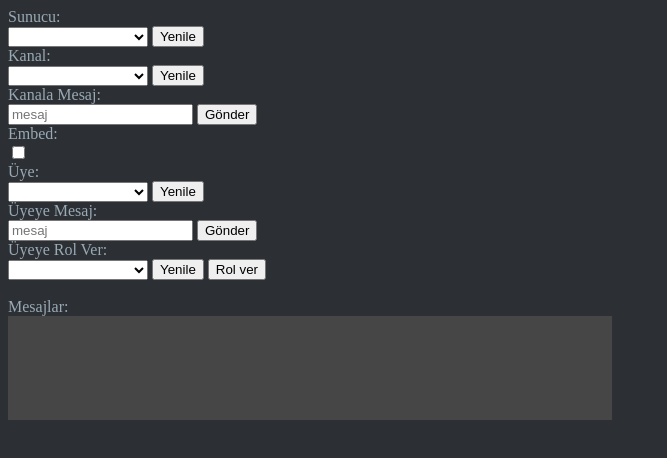
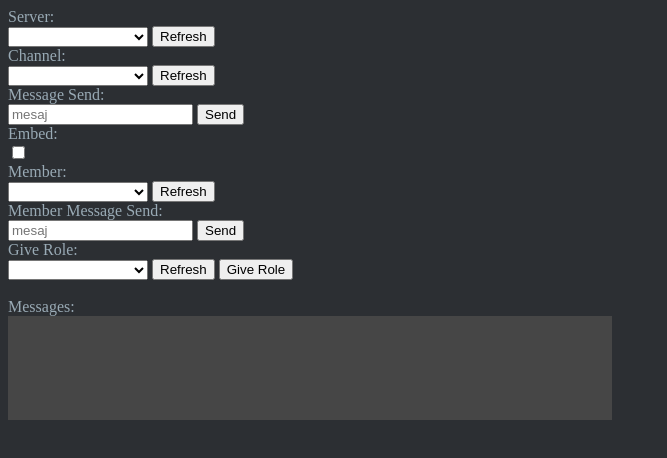
Before and after one commit to WindTR/electron-panel, an Electron app: page views/index.html in a window 1280 px wide. Shown: the whole page, without its empty margins (0-667 px from the left). Drawn offline with Linux system fonts and the light colour scheme; no server answers.

Commit message:
Update index.html

```diff
--- a/views/index.html
+++ b/views/index.html
@@ -7,17 +7,17 @@
     <link rel="stylesheet" href="../assets/style.css">
 </head>
 <body>
-    <div class="yaziclass">Sunucu:</div>
+    <div class="yaziclass">Server:</div>
     <select id="selectsw" style="width: 140px; height: 20px;"></select>
-    <button id="yenilesw">Yenile</button>
+    <button id="yenilesw">Refresh</button>
     <br>
-    <div class="yaziclass">Kanal:</div>
+    <div class="yaziclass">Channel:</div>
     <select id="sunucular" style="width: 140px; height: 20px;"></select>
-    <button id="yenile">Yenile</button>
+    <button id="yenile">Refresh</button>
     <br>
-    <div class="yaziclass">Kanala Mesaj:</div>
+    <div class="yaziclass">Message Send:</div>
     <input type="text" placeholder="mesaj" id="testinp" required="true">
-    <button id="test">Gönder</button>
+    <button id="test">Send</button>
     <br>
     <div class="yaziclass">Embed:</div> <input type="checkbox" id="checkbox" onclick="chckbx()">
     <div class="test" id="divtest" style="display: none;">
@@ -32,21 +32,21 @@
     <button id="embedsend" style="display: none;">Gönder</button>
     </div>
     <br>
-    <div class="yaziclass">Üye:</div>
+    <div class="yaziclass">Member:</div>
     <select id="sunucularüye" style="width: 140px; height: 20px;"></select>
-    <button id="yenile2">Yenile</button>
+    <button id="yenile2">Refresh</button>
     <br>
-    <div class="yaziclass">Üyeye Mesaj:</div>
+    <div class="yaziclass">Member Message Send:</div>
     <input type="text" placeholder="mesaj" id="üyeyeinp" required="true">
-    <button id="test2">Gönder</button>
+    <button id="test2">Send</button>
     <br>
-    <div class="yaziclass">Üyeye Rol Ver:</div>
+    <div class="yaziclass">Give Role:</div>
     <select id="uyerolver" style="width: 140px;height: 20px;"></select>
-    <button id="yenilerol">Yenile</button>
-    <button id="rolverbtn">Rol ver</button>
+    <button id="yenilerol">Refresh</button>
+    <button id="rolverbtn">Give Role</button>
     <br>
     <br>
-    <div class="yaziclass">Mesajlar:</div>
+    <div class="yaziclass">Messages:</div>
     <form name="myform">
         <td><textarea name="outputtext" style="resize: none; background: #464646;border: none;width: 600px; height: 100px;-moz-user-select: none;-webkit-user-select: none;-khtml-user-select: none;user-select: none;" readonly="true"></textarea></td>
         </form>
```
